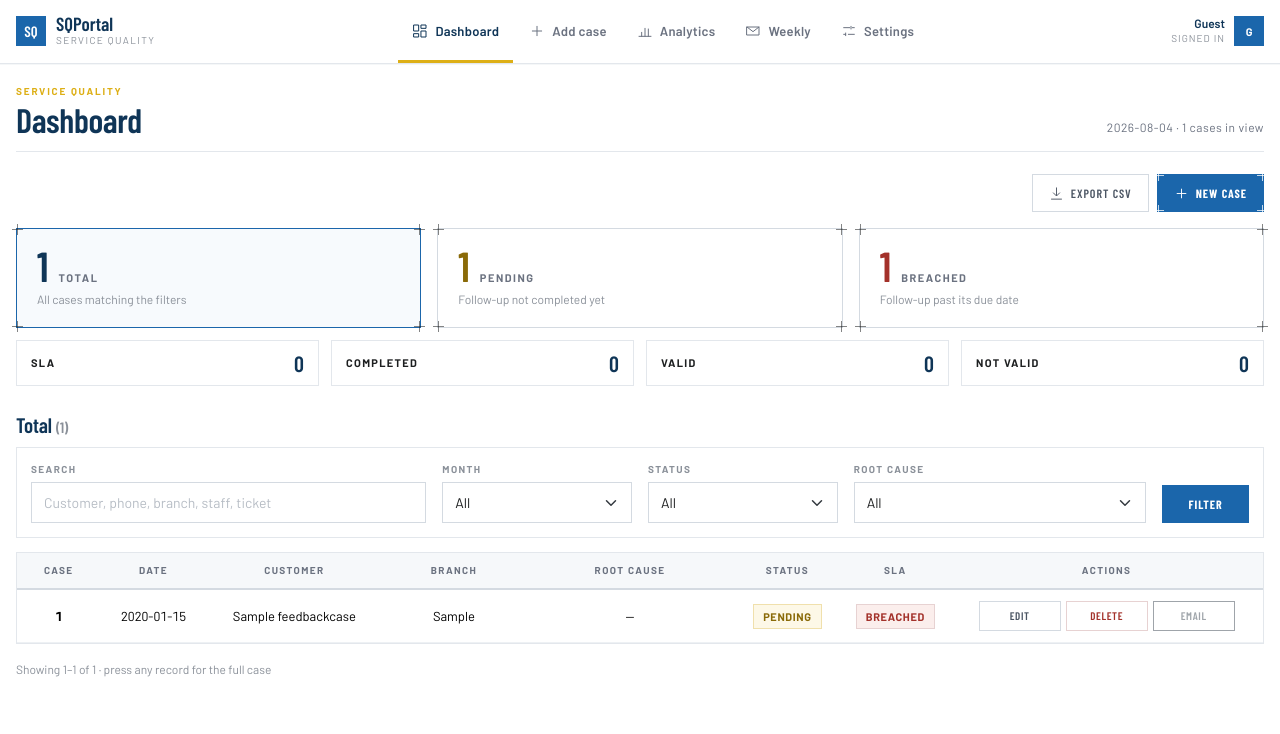
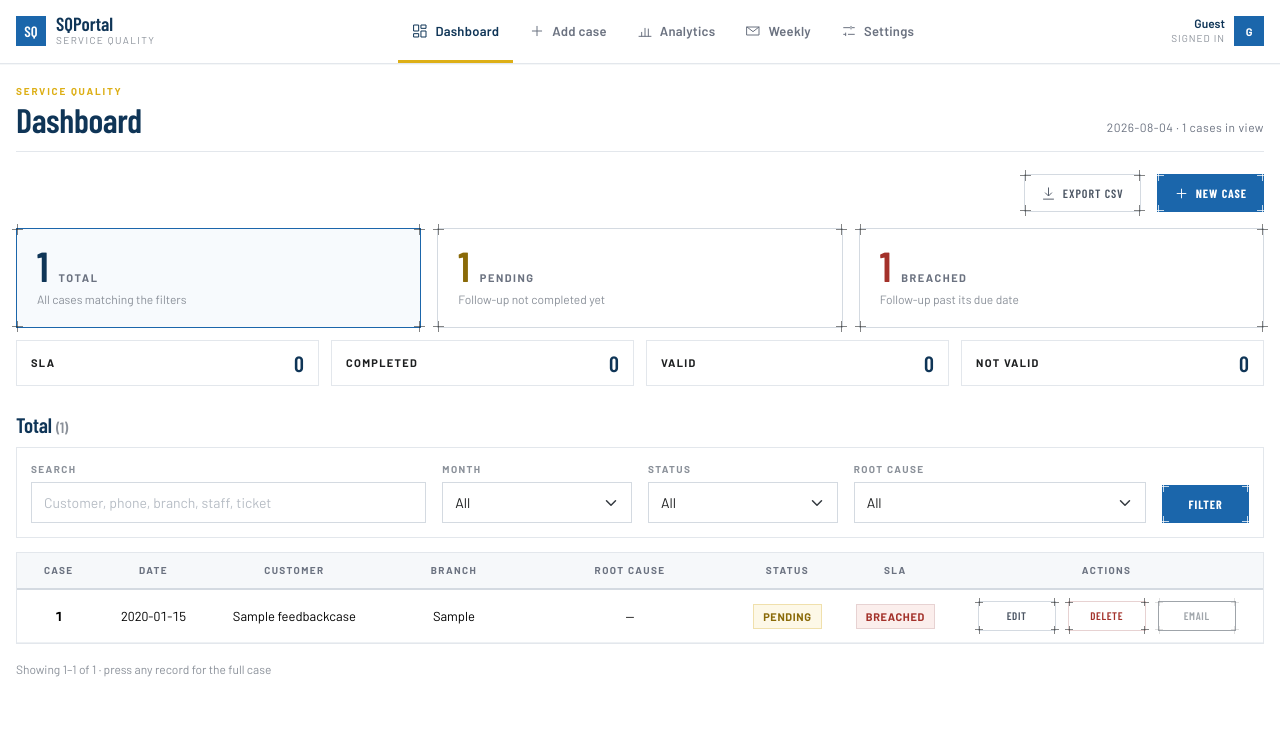
Before and after one commit to shahadprofessional/SQPortal, an ASP.NET Core app: page /Dashboard in a window 1280 px wide. Shown: the top 734 px of the page. Run offline with ASP.NET Core 8, Linux system fonts and the light colour scheme; tables that the repository leaves empty hold one stand-in row (values such as "Sample post").

Commit message:
Give every button the registration marks, inked by variant
The corner crosshairs were opt-in markup (sq-frame sq-frame-light) that only
three primary buttons carried. They now come from the .btn rule itself, so
every button in the portal wears them.

- Blue and other solid fills get white marks — the New case look, now on every
  primary button including small ones.
- White buttons keep the dark ink, so the marks read as part of the hairline
  border. Outline buttons that invert to a solid fill on hover flip to white
  marks with the fill.
- Yellow gets the same marks in a softened brown-black that belongs to the
  accent rather than fighting it. Disabled buttons get faded marks; btn-link,
  a text link in button clothing, is deliberately left unmarked.
- The recipe is now driven by --sq-mark-gap / --sq-mark-arm / --sq-mark-ink, so
  .btn-sm can tuck shorter arms closer instead of swamping a 28px-tall button.

Marks sit 5px outside the button, so neighbours needed room: button rows go from
gap-2 to gap-3, the table's row actions from 5px to 12px (buttons 82px -> 78px
to stay inside the 284px column), and the dialog's action bar to 16px. Dropped
overflow:hidden from the row action buttons, which would have clipped the marks.

Co-Authored-By: Claude Opus 5 <noreply@anthropic.com>
Claude-Session: https://claude.ai/code/session_016DNQZqJT3unSTCbGSdC9Af

```diff
--- a/Views/Cases/Create.cshtml
+++ b/Views/Cases/Create.cshtml
@@ -137,9 +137,9 @@
         </div>
     </div>
 
-    <div class="d-flex gap-2 justify-content-end mt-4">
+    <div class="d-flex gap-3 justify-content-end mt-4">
         <button type="reset" class="btn btn-outline-secondary" id="clearBtn">Clear</button>
-        <button type="submit" class="btn btn-primary sq-frame sq-frame-light">Save case</button>
+        <button type="submit" class="btn btn-primary">Save case</button>
     </div>
 </form>
 
--- a/Views/Cases/Edit.cshtml
+++ b/Views/Cases/Edit.cshtml
@@ -176,8 +176,8 @@
         </div>
     </div>
 
-    <div class="d-flex gap-2 justify-content-end mt-4">
+    <div class="d-flex gap-3 justify-content-end mt-4">
         <a asp-controller="Dashboard" asp-action="Index" class="btn btn-outline-secondary">Cancel</a>
-        <button type="submit" class="btn btn-primary sq-frame sq-frame-light">Save changes</button>
+        <button type="submit" class="btn btn-primary">Save changes</button>
     </div>
 </form>
--- a/Views/Dashboard/Index.cshtml
+++ b/Views/Dashboard/Index.cshtml
@@ -60,12 +60,12 @@
     <div class="sq-page-meta">@Model.Today.ToString("yyyy-MM-dd") · @Model.TotalItems cases in view</div>
 </div>
 
-<div class="d-flex justify-content-end align-items-center gap-2 flex-wrap mb-3">
+<div class="d-flex justify-content-end align-items-center gap-3 flex-wrap mb-3">
     <a class="btn btn-outline-secondary" asp-action="ExportCsv" asp-all-route-data="@FilterRoute()">
         <svg viewBox="0 0 24 24" width="15" height="15" fill="none" stroke="currentColor" stroke-width="1.5" stroke-linecap="round" stroke-linejoin="round"><path d="M12 3v12M7 11l5 5 5-5M4 21h16"></path></svg>
         Export CSV
     </a>
-    <a class="btn btn-primary sq-frame sq-frame-light" asp-controller="Cases" asp-action="Create">
+    <a class="btn btn-primary" asp-controller="Cases" asp-action="Create">
         <svg viewBox="0 0 24 24" width="15" height="15" fill="none" stroke="currentColor" stroke-width="1.5" stroke-linecap="round" stroke-linejoin="round"><path d="M12 5v14M5 12h14"></path></svg>
         New case
     </a>
--- a/Views/Settings/Index.cshtml
+++ b/Views/Settings/Index.cshtml
@@ -55,7 +55,7 @@
                 <span class="sq-panel-note">@Model.Branches.Count on file</span>
             </div>
 
-            <form asp-action="AddBranch" method="post" class="d-flex gap-2 mb-3">
+            <form asp-action="AddBranch" method="post" class="d-flex gap-3 mb-3">
                 @Html.AntiForgeryToken()
                 <input class="form-control" name="name" placeholder="New branch name" required maxlength="100" />
                 <button class="btn btn-primary" type="submit">Add</button>
@@ -73,7 +73,7 @@
                     {
                         <tr>
                             <td>
-                                <form asp-action="RenameBranch" method="post" class="d-flex gap-2">
+                                <form asp-action="RenameBranch" method="post" class="d-flex gap-3">
                                     @Html.AntiForgeryToken()
                                     <input type="hidden" name="oldName" value="@b" />
                                     <input class="form-control form-control-sm" name="newName" value="@b" required maxlength="100" />
--- a/Views/Weekly/Index.cshtml
+++ b/Views/Weekly/Index.cshtml
@@ -23,7 +23,7 @@
             <div class="sq-weekly-label">Branches</div>
         </div>
     </div>
-    <form method="get" class="d-flex gap-2 align-items-center flex-wrap">
+    <form method="get" class="d-flex gap-3 align-items-center flex-wrap">
         <select name="range" class="form-select w-auto" onchange="this.form.submit()">
             @foreach (var r in Model.RangeOptions)
             {
@@ -84,7 +84,7 @@ else
                         }
                     </div>
                 </div>
-                <div class="d-flex gap-2 align-items-center flex-wrap">
+                <div class="d-flex gap-3 align-items-center flex-wrap">
                     <span class="badge-sq badge-sq-gold">@b.PoorCaseCount feedbacks</span>
                     <a class="btn btn-sm btn-primary" href="@b.MailtoLink">Send report</a>
                     <button type="button" class="btn btn-sm btn-outline-secondary" data-bs-toggle="collapse" data-bs-target="#@previewId">Preview</button>
--- a/wwwroot/css/site.css
+++ b/wwwroot/css/site.css
@@ -38,6 +38,12 @@
 
     --sq-head: 'Barlow Condensed', system-ui, sans-serif;
     --sq-font: 'Barlow', system-ui, -apple-system, 'Segoe UI', sans-serif;
+
+    /* Registration marks (see .sq-frame) */
+    --sq-mark-gap: 5px;
+    --sq-mark-arm: 11px;
+    --sq-mark-ink: rgba(29, 31, 32, 0.55);
+    --sq-mark-ink-light: rgba(255, 255, 255, 0.75);
 }
 
 /* --------------------------------------------------------------- base --- */
@@ -80,36 +86,41 @@ a.text-muted:hover {
     background: rgba(27, 102, 171, 0.18);
 }
 
-/* Registration marks — the wireframe frame worn by panels, hero cards and
-   primary buttons. Four corner crosshairs drawn without extra markup. */
-.sq-frame {
+/* Registration marks — the wireframe frame worn by panels, hero cards and every
+   button. Four corner crosshairs drawn without extra markup.
+   --sq-mark-gap  how far along each edge a mark starts
+   --sq-mark-arm  how long each arm runs
+   --sq-mark-ink  the ink, flipped to white on solid fills */
+.sq-frame,
+.btn:not(.btn-link) {
     position: relative;
 }
-.sq-frame::after {
+.sq-frame::after,
+.btn:not(.btn-link)::after {
     content: "";
     position: absolute;
-    inset: -5px;
+    inset: calc(var(--sq-mark-gap) * -1);
     pointer-events: none;
-    color: rgba(29, 31, 32, 0.55);
+    color: var(--sq-mark-ink);
     background-image:
         linear-gradient(currentColor, currentColor), linear-gradient(currentColor, currentColor),
         linear-gradient(currentColor, currentColor), linear-gradient(currentColor, currentColor),
         linear-gradient(currentColor, currentColor), linear-gradient(currentColor, currentColor),
         linear-gradient(currentColor, currentColor), linear-gradient(currentColor, currentColor);
     background-size:
-        1px 11px, 11px 1px,
-        1px 11px, 11px 1px,
-        1px 11px, 11px 1px,
-        1px 11px, 11px 1px;
+        1px var(--sq-mark-arm), var(--sq-mark-arm) 1px,
+        1px var(--sq-mark-arm), var(--sq-mark-arm) 1px,
+        1px var(--sq-mark-arm), var(--sq-mark-arm) 1px,
+        1px var(--sq-mark-arm), var(--sq-mark-arm) 1px;
     background-repeat: no-repeat;
     background-position:
-        5px 0, 0 5px,
-        calc(100% - 5px) 0, 100% 5px,
-        5px 100%, 0 calc(100% - 5px),
-        calc(100% - 5px) 100%, 100% calc(100% - 5px);
+        var(--sq-mark-gap) 0, 0 var(--sq-mark-gap),
+        calc(100% - var(--sq-mark-gap)) 0, 100% var(--sq-mark-gap),
+        var(--sq-mark-gap) 100%, 0 calc(100% - var(--sq-mark-gap)),
+        calc(100% - var(--sq-mark-gap)) 100%, 100% calc(100% - var(--sq-mark-gap));
 }
 .sq-frame-light::after {
-    color: rgba(255, 255, 255, 0.75);
+    color: var(--sq-mark-ink-light);
 }
 
 /* ------------------------------------------------------------- shell ---- */
@@ -430,6 +441,31 @@ a.text-muted:hover {
     font-size: 11px;
     letter-spacing: 0.06em;
     padding: 6px 12px;
+    /* Shorter arms, tucked closer — full-size marks swamp a 28px-tall button */
+    --sq-mark-gap: 4px;
+    --sq-mark-arm: 8px;
+}
+
+/* Solid fills carry white marks; everything on white keeps the dark ink. */
+.btn-primary,
+.btn-danger,
+.btn-outline-primary:hover,
+.btn-outline-primary:active,
+.btn-outline-danger:hover,
+.btn-outline-danger:active {
+    --sq-mark-ink: var(--sq-mark-ink-light);
+}
+
+/* Yellow sits light enough to keep the dark marks — just soften them slightly
+   so they read as part of the accent rather than a border. */
+.btn-warning {
+    --sq-mark-ink: rgba(61, 47, 0, 0.55);
+}
+
+/* A disabled button shouldn't advertise itself with crisp marks */
+.btn:disabled,
+.btn.disabled {
+    --sq-mark-ink: rgba(29, 31, 32, 0.22);
 }
 
 .btn-primary {
@@ -528,7 +564,7 @@ a.text-muted:hover {
 }
 .sq-row-actions {
     display: flex;
-    gap: 5px;
+    gap: 12px;
     justify-content: flex-end;
     align-items: center;
 }
@@ -1276,13 +1312,13 @@ tr.sq-row-pressable:focus-visible {
     justify-content: center;
 }
 .sq-case-table .sq-row-actions .btn {
-    width: 82px;
-    flex: 0 0 82px;
+    width: 78px;
+    flex: 0 0 78px;
     padding-left: 0;
     padding-right: 0;
     text-align: center;
     white-space: nowrap;
-    overflow: hidden;
+    /* no overflow:hidden — it would clip the corner marks */
 }
 
 /* -------------------------------------------------------- pagination ---- */
@@ -1410,7 +1446,7 @@ tr.sq-row-pressable:focus-visible {
     display: flex;
     justify-content: flex-end;
     align-items: center;
-    gap: 8px;
+    gap: 16px;
     margin: 26px -22px -22px;
     padding: 16px 22px;
     border-top: 1px solid var(--sq-line);
```
